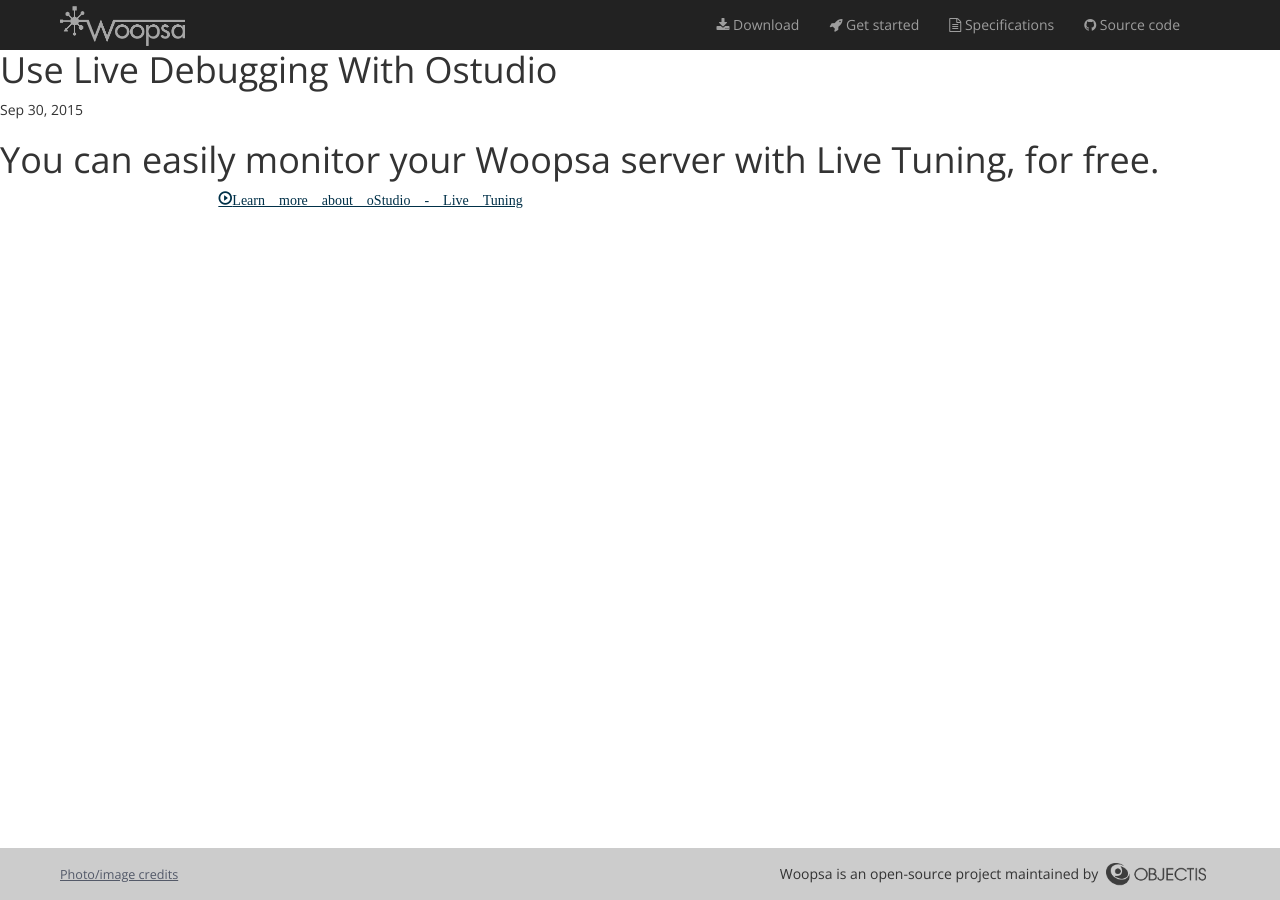
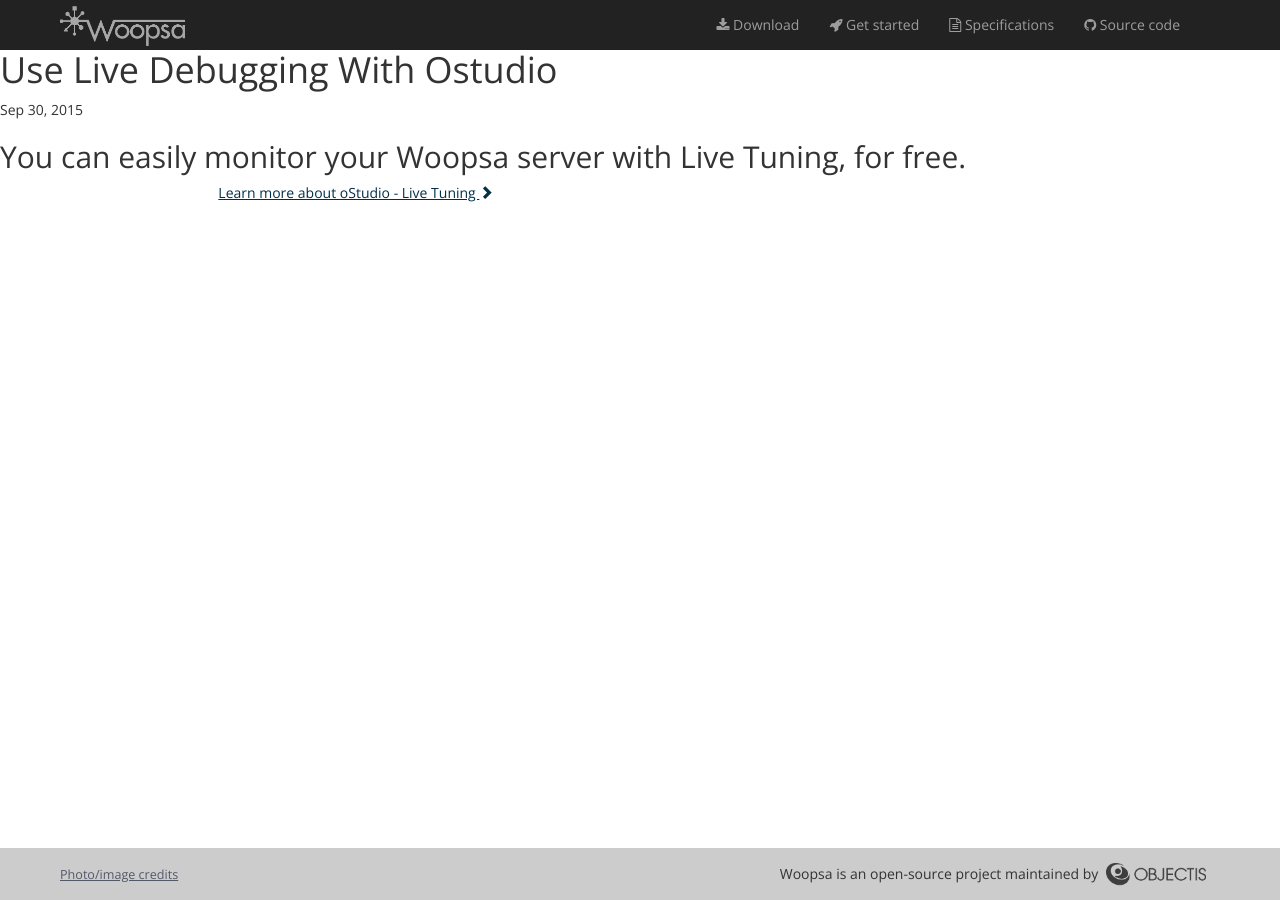
Before and after one commit to woopsa-protocol/woopsa-protocol.github.io, a Jekyll site: the page built from _posts/home/2015-09-30-use-live-debugging-with-ostudio.html, in a window 1280 px wide. Built offline with Jekyll 4.4.1, drawn with Linux system fonts in a browser that asks for light colours.

Commit message:
Style update

```diff
--- a/_posts/home/2015-09-30-use-live-debugging-with-ostudio.html
+++ b/_posts/home/2015-09-30-use-live-debugging-with-ostudio.html
@@ -5,9 +5,9 @@
 classes: grey use-live-debugging-with-ostudio
 ---
 
-<h1>You can easily monitor your Woopsa server with Live Tuning, for free.</h1>
+<h2>You can easily monitor your Woopsa server with Live Tuning, for free.</h2>
 <div class="row">
 	<div class="col-md-8 col-md-offset-2 col-sm-12 col-xs-12">
-		<p><a class="glyphicon glyphicon-play-circle" href="//www.objectis-software.com/product/ostudio-live-tuning-live-debugging-functional-tests/">Learn more about oStudio - Live Tuning </a></p>
+		<p><a href="//www.objectis-software.com/product/ostudio-live-tuning-live-debugging-functional-tests/">Learn more about oStudio - Live Tuning <span class="glyphicon glyphicon-chevron-right"></span></a></p>
 	</div>
 </div>
```
